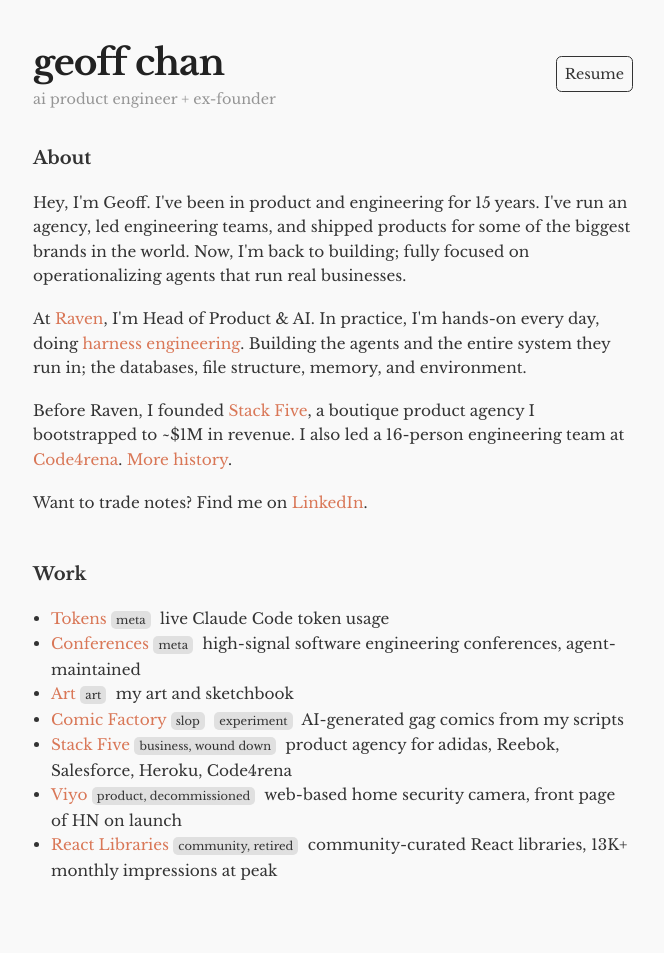
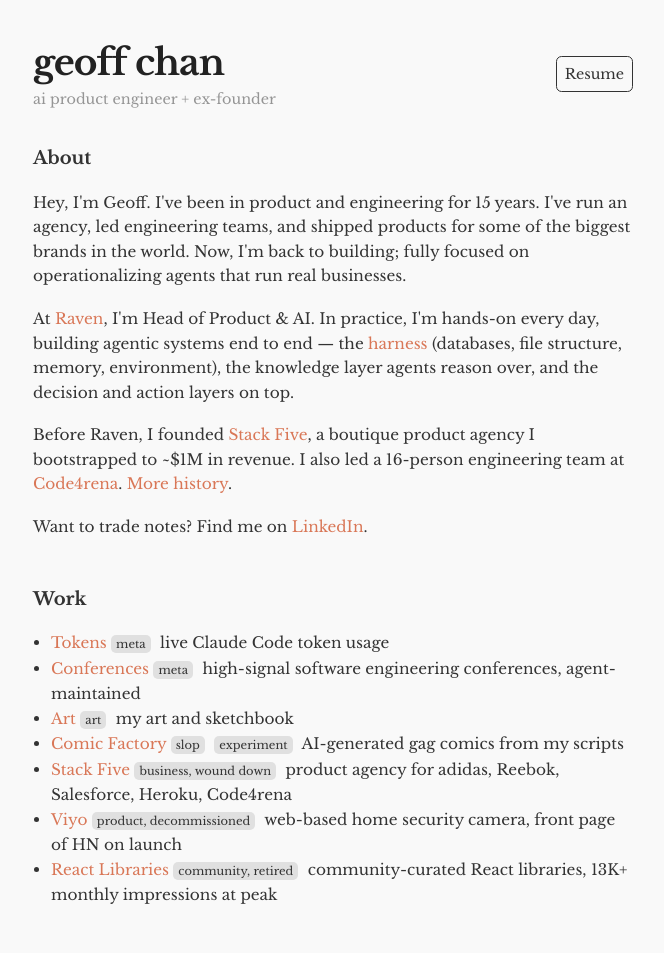
Before and after one commit to geoffchan23/geoffchan23.github.io, a Jekyll site: the page built from index.html, in a window 1280 px wide. Shown: the whole page, without its empty margins (307-971 px from the left). Built offline with Jekyll 4.4.1, drawn with Linux system fonts in a browser that asks for light colours; before the commit the page ends 928 px from its top, so only the background shows below that.

Commit message:
copy: reframe Raven role as building agentic systems end to end
Harness engineering is one component, not the umbrella. Updated bio and
resume to lead with "building agentic systems end to end" and explicitly
name the knowledge, decision, and action layers alongside the harness.

Co-Authored-By: Claude Opus 4.7 (1M context) <noreply@anthropic.com>

```diff
--- a/index.html
+++ b/index.html
@@ -1,7 +1,7 @@
 ---
 layout: default
 title: Geoff Chan — AI Product Engineer & ex-Founder
-description: Geoff Chan is Head of Product & AI at Raven.ai, doing harness engineering for long-running agents. Previously founded Stack Five; led eng at Code4rena.
+description: Geoff Chan is Head of Product & AI at Raven.ai, building agentic systems end to end. Previously founded Stack Five; led eng at Code4rena.
 ---
 <header>
     <div>
@@ -16,7 +16,7 @@ description: Geoff Chan is Head of Product & AI at Raven.ai, doing harness engin
     <section class="about">
         <h2>About</h2>
         <p>Hey, I'm Geoff. I've been in product and engineering for 15 years. I've run an agency, led engineering teams, and shipped products for some of the biggest brands in the world. Now, I'm back to building; fully focused on operationalizing agents that run real businesses.</p>
-        <p>At <a href="https://raven.ai">Raven</a>, I'm Head of Product & AI. In practice, I'm hands-on every day, doing <a href="https://www.anthropic.com/engineering/effective-harnesses-for-long-running-agents">harness engineering</a>. Building the agents and the entire system they run in; the databases, file structure, memory, and environment.</p>
+        <p>At <a href="https://raven.ai">Raven</a>, I'm Head of Product & AI. In practice, I'm hands-on every day, building agentic systems end to end &mdash; the <a href="https://www.anthropic.com/engineering/effective-harnesses-for-long-running-agents">harness</a> (databases, file structure, memory, environment), the knowledge layer agents reason over, and the decision and action layers on top.</p>
         <p>Before Raven, I founded <a href="https://stackfive.io">Stack Five</a>, a boutique product agency I bootstrapped to ~$1M in revenue. I also led a 16-person engineering team at <a href="https://code4rena.com/">Code4rena</a>. <a href="/resume/">More history</a>.</p>
         <p>Want to trade notes? Find me on <a href="https://www.linkedin.com/in/geoffchan23/">LinkedIn</a>.</p>
     </section>
--- a/resume.html
+++ b/resume.html
@@ -17,7 +17,7 @@ description: 15 years in product and engineering. Head of Product & AI at Raven.
         <h2>Resume</h2>
         <div>
             <h3>Head of Product & AI @ Raven.ai <span class="tag">May '25 - Current</span></h3>
-            <p>Lead AI strategy and product direction while hands-on doing <a href="https://www.anthropic.com/engineering/effective-harnesses-for-long-running-agents">harness engineering</a> — building the agents and the system they live in: databases, file and folder structure, memory, and the environment agents need to operate.</p>
+            <p>Lead AI strategy and product direction while hands-on building agentic systems end to end — the <a href="https://www.anthropic.com/engineering/effective-harnesses-for-long-running-agents">harness</a> (databases, file and folder structure, memory, environment), the knowledge layer agents reason over, and the decision and action layers on top.</p>
             <p>Shipped deterministic LLM workflows that automated the bulk of back-office ticket operations; work previously spread across three full-time roles is now handled by one person at half capacity. First agent with live feedback loops in production, second in development.</p>
             <p>Stack: Claude SDK, Claude Code, Cursor, OpenAI, Ollama, open-source models; shipping in Node/TypeScript, Python/Django, and Elixir/Phoenix/Ash depending on the problem.</p>
             <p>Agent and workflow leverage is part of why a team of under 20 now delivers more revenue than the prior org at 70+.</p>
```
